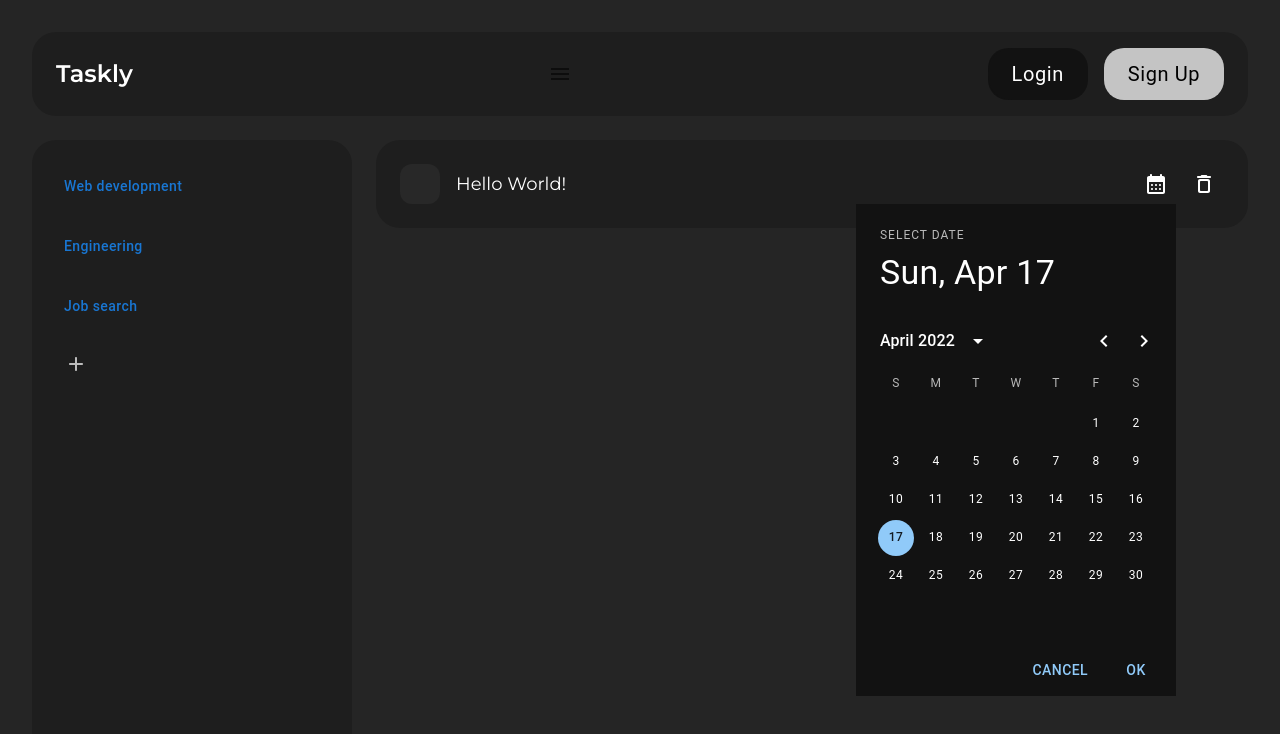
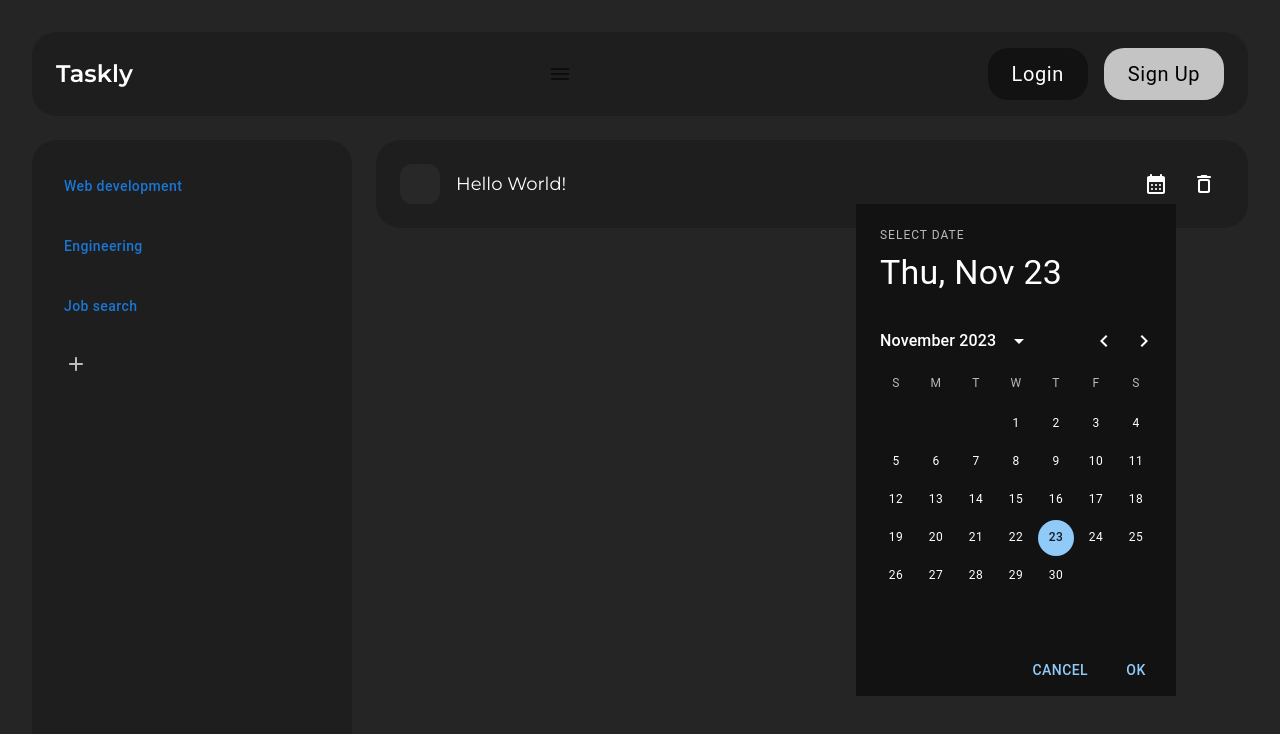
Before and after one commit to Tharushag/taskly, a Next.js app: page / in a window 1280 px wide. Both pictures are taken after a click on the button 1156 px from the left and 184 px from the top of the page. Shown: the top 734 px of the page. Built offline with nearby package versions, Linux system fonts and the light colour scheme.

Commit message:
complete datepicker state management

```diff
--- a/app/ui/datepicker.jsx
+++ b/app/ui/datepicker.jsx
@@ -21,7 +21,11 @@ const darkTheme = createTheme({
 function DatePicker({disabled}) {
   const [open, setOpen] = useState(false);
 
+  const [value, setValue] = useState(dayjs());
+
   const openDatePicker = () => setOpen(!open)
+
+  const handleChange = (newValue) => setValue(newValue);
 
   return (
     <div className="relative z-10">
@@ -39,7 +43,7 @@ function DatePicker({disabled}) {
       )}>
         <ThemeProvider theme={darkTheme}>
           <LocalizationProvider dateAdapter={AdapterDayjs}>
-            <StaticDatePicker defaultValue={dayjs('2022-04-17')} />
+            <StaticDatePicker value={value} onChange={handleChange} />
           </LocalizationProvider>
         </ThemeProvider>
       </div>
```
